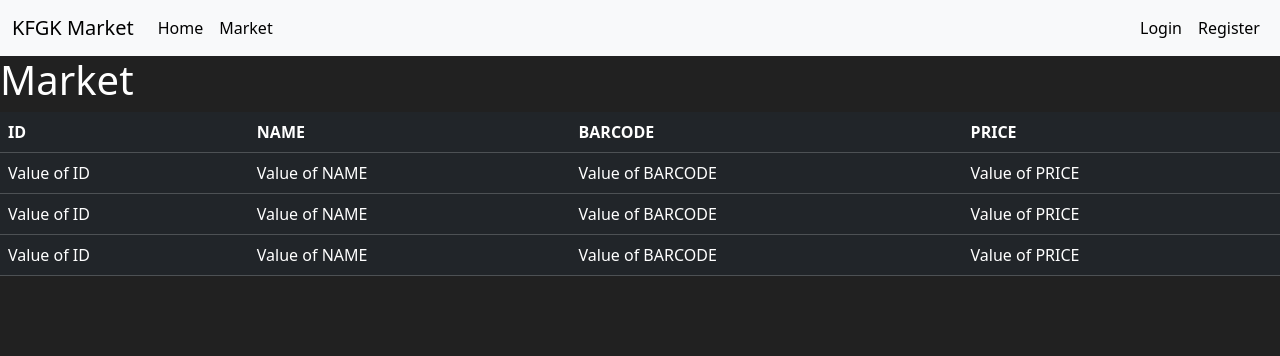
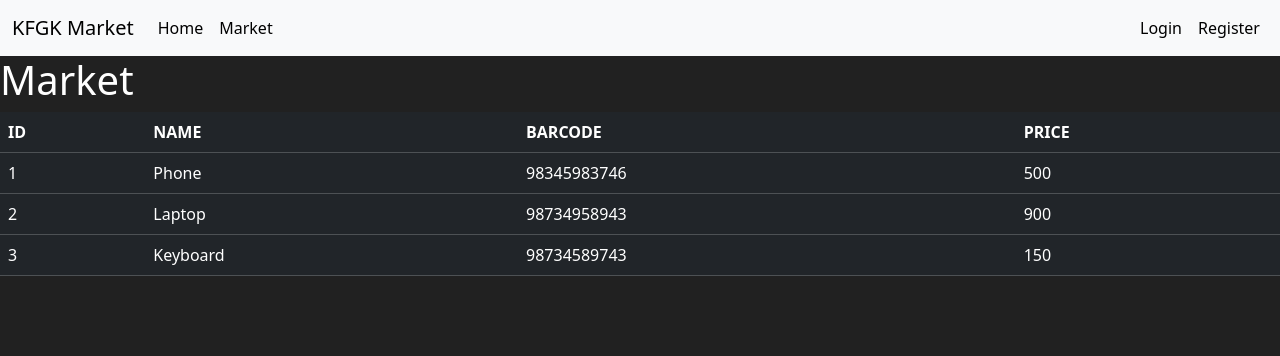
Before and after one commit to Katscan-static/webstack_project_ecommerce, a Flask app: page /market in a window 1280 px wide. Shown: the top 356 px of the page. Run offline with Flask 3, Linux system fonts and the light colour scheme.

Commit message:
populating table with actual values

```diff
--- a/templates/market.html
+++ b/templates/market.html
@@ -49,10 +49,10 @@
 		  <tbody>
 			  {% for item in items%}
 			  <tr>
-				  <td>Value of ID</td>
-				  <td>Value of NAME</td>
-				  <td>Value of BARCODE</td>
-				  <td>Value of PRICE</td>
+				  <td>{{ item.id }}</td>
+				  <td>{{ item.name }}</td>
+				  <td>{{item.barcode}}</td>
+				  <td>{{ item.price }}</td>
 
 			  </tr>
 			  {% endfor%}
```
